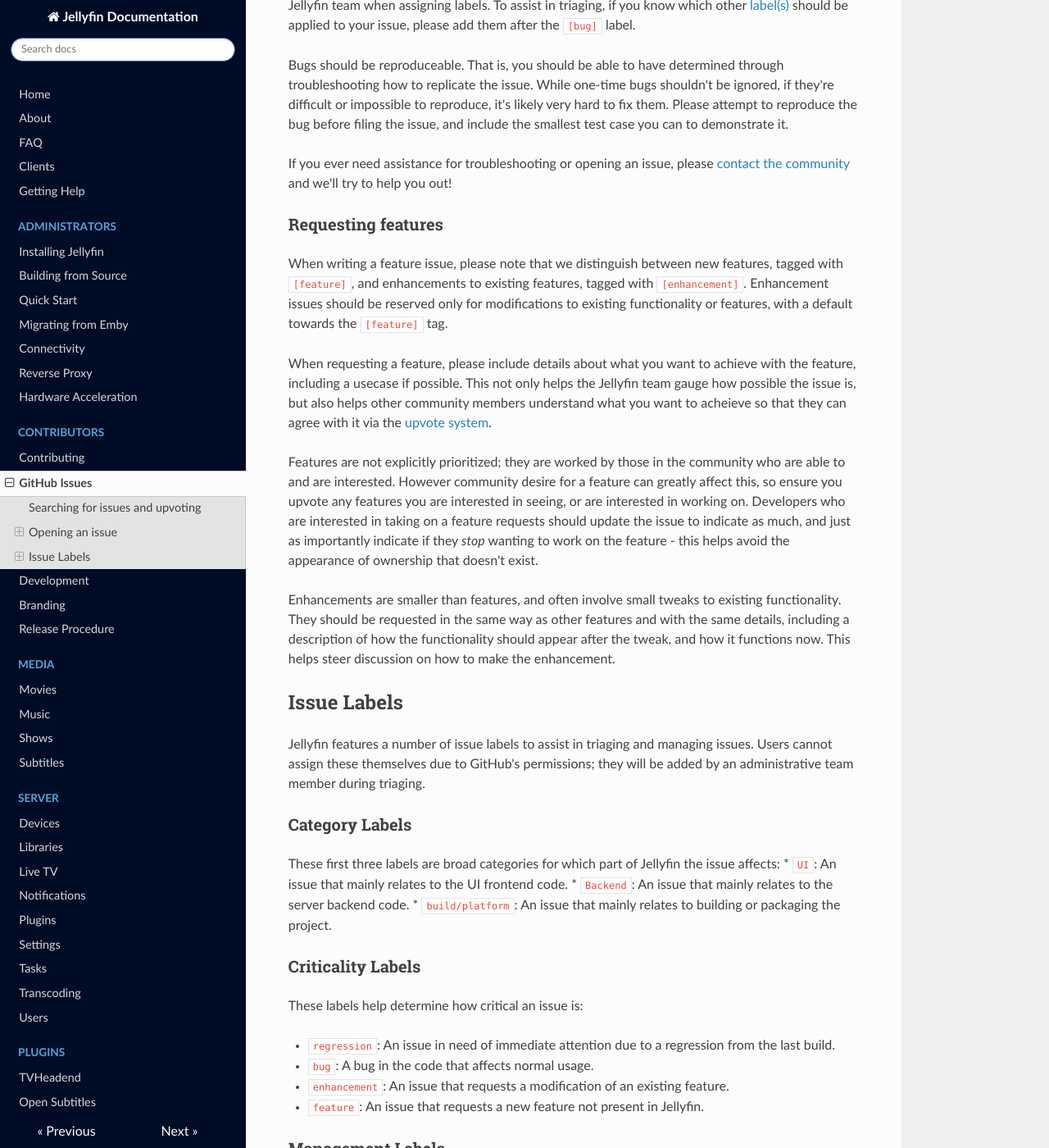
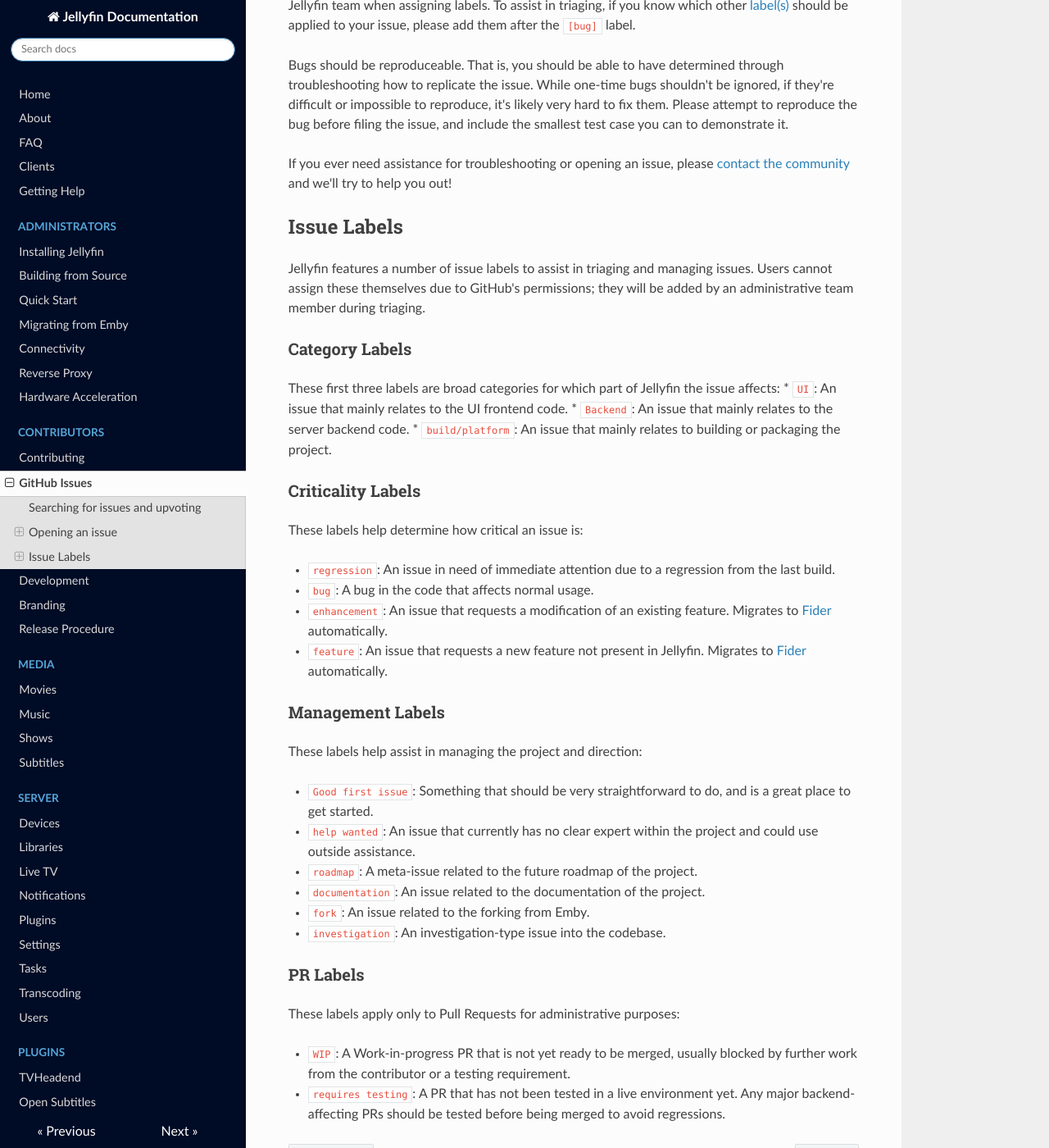
Before and after one commit to jellyfin-archive/jellyfin-docs, an MkDocs documentation site: the page built from docs/contributor-docs/issues.md, in a window 1280 px wide and 1400 px high, scrolled down 1218 px. Shown: the whole window at 82% size. Built offline with MkDocs 1.6.1, drawn with Linux system fonts in a browser that asks for light colours; nearby versions of some CDN libraries; old or Windows-style settings are respelled for this version of MkDocs; some of the changed text lies outside the part shown.

Commit message:
Modify issues docs to reference Fider

```diff
--- a/docs/contributor-docs/issues.md
+++ b/docs/contributor-docs/issues.md
@@ -2,11 +2,9 @@
 
 This page discusses how to open issues, including the policies and procedures of the Jellyfin project around handling issues.
 
-Issues should detail one of three things:
+Issues should detail software bug reports **only**.
 
-   1. A software bug with Jellyfin.
-   1. A feature request or suggestion.
-   1. A task to be done with Jellyfin.
+Feature and enhancement requests should be directed towards [our Fider intance](https://features.jellyfin.org) for tracking, voting, and reporting. Issues created with the Feature or Enhancement tags will be automatically closed and migrated to the Fider instance.
 
 All other discussions, including initial troubleshooting, should be directed towards [our help channels](/user-docs/getting-help).
 
@@ -42,16 +40,6 @@ Bugs should be reproduceable. That is, you should be able to have determined thr
 
 If you ever need assistance for troubleshooting or opening an issue, please [contact the community](/user-docs/getting-help) and we'll try to help you out!
 
-### Requesting features
-
-When writing a feature issue, please note that we distinguish between new features, tagged with `[feature]`, and enhancements to existing features, tagged with `[enhancement]`. Enhancement issues should be reserved only for modifications to existing functionality or features, with a default towards the `[feature]` tag.
-
-When requesting a feature, please include details about what you want to achieve with the feature, including a usecase if possible. This not only helps the Jellyfin team gauge how possible the issue is, but also helps other community members understand what you want to acheieve so that they can agree with it via the [upvote system](/contributor-docs/issues#Searching-for-issues-and-upvoting).
-
-Features are not explicitly prioritized; they are worked by those in the community who are able to and are interested. However community desire for a feature can greatly affect this, so ensure you upvote any features you are interested in seeing, or are interested in working on. Developers who are interested in taking on a feature requests should update the issue to indicate as much, and just as importantly indicate if they *stop* wanting to work on the feature - this helps avoid the appearance of ownership that doesn't exist.
-
-Enhancements are smaller than features, and often involve small tweaks to existing functionality. They should be requested in the same way as other features and with the same details, including a description of how the functionality should appear after the tweak, and how it functions now. This helps steer discussion on how to make the enhancement.
-
 ## Issue Labels
 
 Jellyfin features a number of issue labels to assist in triaging and managing issues. Users cannot assign these themselves due to GitHub's permissions; they will be added by an administrative team member during triaging.
@@ -69,8 +57,8 @@ These labels help determine how critical an issue is:
 
 * `regression`: An issue in need of immediate attention due to a regression from the last build.
 * `bug`: A bug in the code that affects normal usage.
-* `enhancement`: An issue that requests a modification of an existing feature.
-* `feature`: An issue that requests a new feature not present in Jellyfin.
+* `enhancement`: An issue that requests a modification of an existing feature. Migrates to [Fider](https://features.jellyfin.org) automatically.
+* `feature`: An issue that requests a new feature not present in Jellyfin. Migrates to [Fider](https://features.jellyfin.org) automatically.
 
 ### Management Labels
 
```
